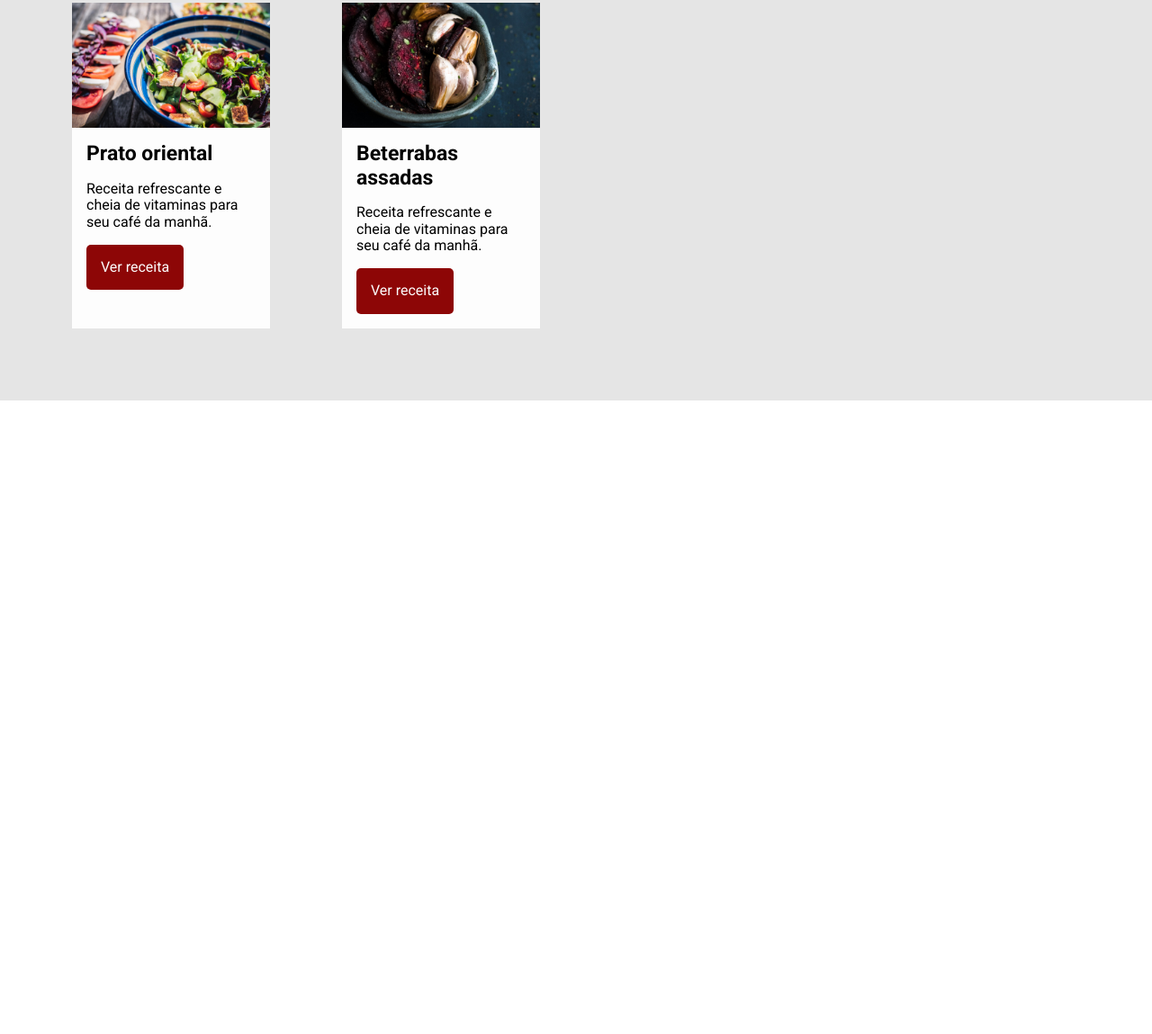
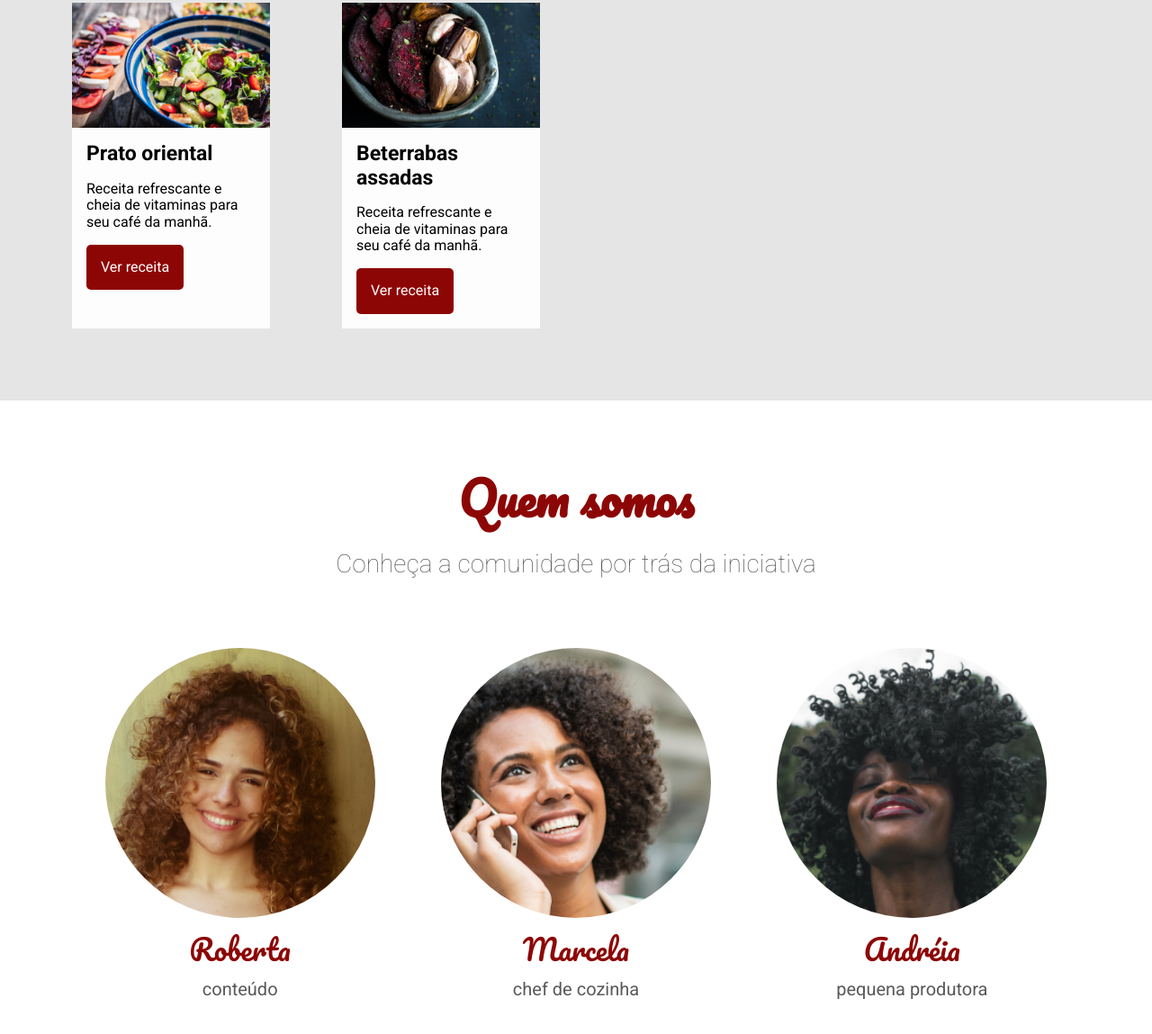
Before and after one commit to queyx0/Arquitetura-CSS, a plain HTML site: page index.html in a window 1280 px wide. Shown: the part 1582-2731 px from the top of the page at 90% size. Before the commit the page ends 2027 px from the top, so only its background shows below. Drawn offline with Linux system fonts and the light colour scheme.

Commit message:
Estilização 'quem somos'

```diff
--- /dev/null
+++ b/assets/css/pessoa/pessoa-funcao.css
@@ -0,0 +1,5 @@
+.pessoa__funcao{
+    color: #595959;
+    font-size: 1.25rem;
+    text-transform: lowercase;
+}
--- /dev/null
+++ b/assets/css/pessoa/pessoa-imagem.css
@@ -0,0 +1,23 @@
+.pessoa__imagem {
+    background-position: center;
+    background-repeat: no-repeat;
+    border-radius: 99%;
+    background-size: cover;
+    height: 300px;
+    margin: 0 auto;
+    width: 300px;
+}
+
+.pessoa__imagem--roberta {
+    background-image: url('../../img/pessoas/roberta.jpg');
+
+}
+
+.pessoa__imagem--marcela {
+    background-image: url('../../img/pessoas/marcela.jpg');
+
+}
+
+.pessoa__imagem--andreia {
+    background-image: url('../../img/pessoas/andreia.jpg');
+}
--- /dev/null
+++ b/assets/css/pessoa/pessoa-nome.css
@@ -0,0 +1,6 @@
+.pessoa__nome {
+    color: #8d0606;
+    font-family: Pacifico, cursive;
+    font-size: 2rem;
+    margin: 1rem 0;
+}
--- /dev/null
+++ b/assets/css/pessoa/pessoa.css
@@ -0,0 +1,4 @@
+.pessoa {
+    display: flex;
+    flex-direction: column;
+}
--- /dev/null
+++ b/assets/css/pessoas.css
@@ -0,0 +1,5 @@
+.pessoas {
+    display: flex;
+    justify-content: space-around;
+    padding-top: 3rem;
+}
--- /dev/null
+++ b/assets/css/quemSomos/quemSomos-descricao.css
@@ -0,0 +1,5 @@
+.quem-somos__descricao {
+    color: #595959;
+    font-size: 1.75rem;
+    font-weight: 100;
+}
--- /dev/null
+++ b/assets/css/quemSomos/quemSomos-titulo.css
@@ -0,0 +1,6 @@
+.quem-somos__titulo {
+    color: #8d0606;
+    font-size: 3.1875rem;
+    font-family: Pacifico, cursive;
+    margin-bottom: 1rem;
+}
--- /dev/null
+++ b/assets/css/quemSomos/quemSomos.css
@@ -0,0 +1,4 @@
+.quem-somos {
+    padding: 5rem;
+    text-align: center;
+}
--- a/index.html
+++ b/index.html
@@ -24,6 +24,14 @@
         <link href="./assets/css/receita/receita-imagem.css" rel="stylesheet" />
         <link href="./assets/css/receita/receita-titulo.css" rel="stylesheet" />
         <link href="./assets/css/receitas.css" rel="stylesheet" />
+        <link href="./assets/css/quemSomos/quemSomos-descricao.css" rel="stylesheet" />
+        <link href="./assets/css/quemSomos/quemSomos-titulo.css" rel="stylesheet" />
+        <link href="./assets/css/quemSomos/quemSomos.css" rel="stylesheet" />
+        <link href="./assets/css/pessoas.css" rel="stylesheet" />
+        <link href="./assets/css/pessoa/pessoa-funcao.css" rel="stylesheet" />
+        <link href="./assets/css/pessoa/pessoa-imagem.css" rel="stylesheet" />
+        <link href="./assets/css/pessoa/pessoa-nome.css" rel="stylesheet" />
+        <link href="./assets/css/pessoa/pessoa.css" rel="stylesheet" />
     </head>
     <body>
         <header class="cabecalho">
@@ -95,5 +103,26 @@
                 </div>
             </div>
         </section>
+        <section class="quem-somos">
+            <h3 class="quem-somos__titulo">Quem somos</h3>
+            <p class="quem-somos__descricao">Conheça a comunidade por trás da iniciativa</p>
+            <div class="pessoas">
+                <div class="pessoa">
+                    <div class="pessoa__imagem pessoa__imagem--roberta"></div>
+                    <span class="pessoa__nome">Roberta</span>
+                    <span class="pessoa__funcao">Conteúdo</span>
+                </div>
+                <div class="pessoa">
+                    <div class="pessoa__imagem pessoa__imagem--marcela"></div>
+                    <span class="pessoa__nome">Marcela</span>
+                    <span class="pessoa__funcao">Chef de cozinha</span>
+                </div>
+                <div class="pessoa">
+                    <div class="pessoa__imagem pessoa__imagem--andreia"></div>
+                    <span class="pessoa__nome">Andréia</span>
+                    <span class="pessoa__funcao">Pequena Produtora</span>
+                </div>
+            </div>
+        </section>
     </body>
 </html>
```
